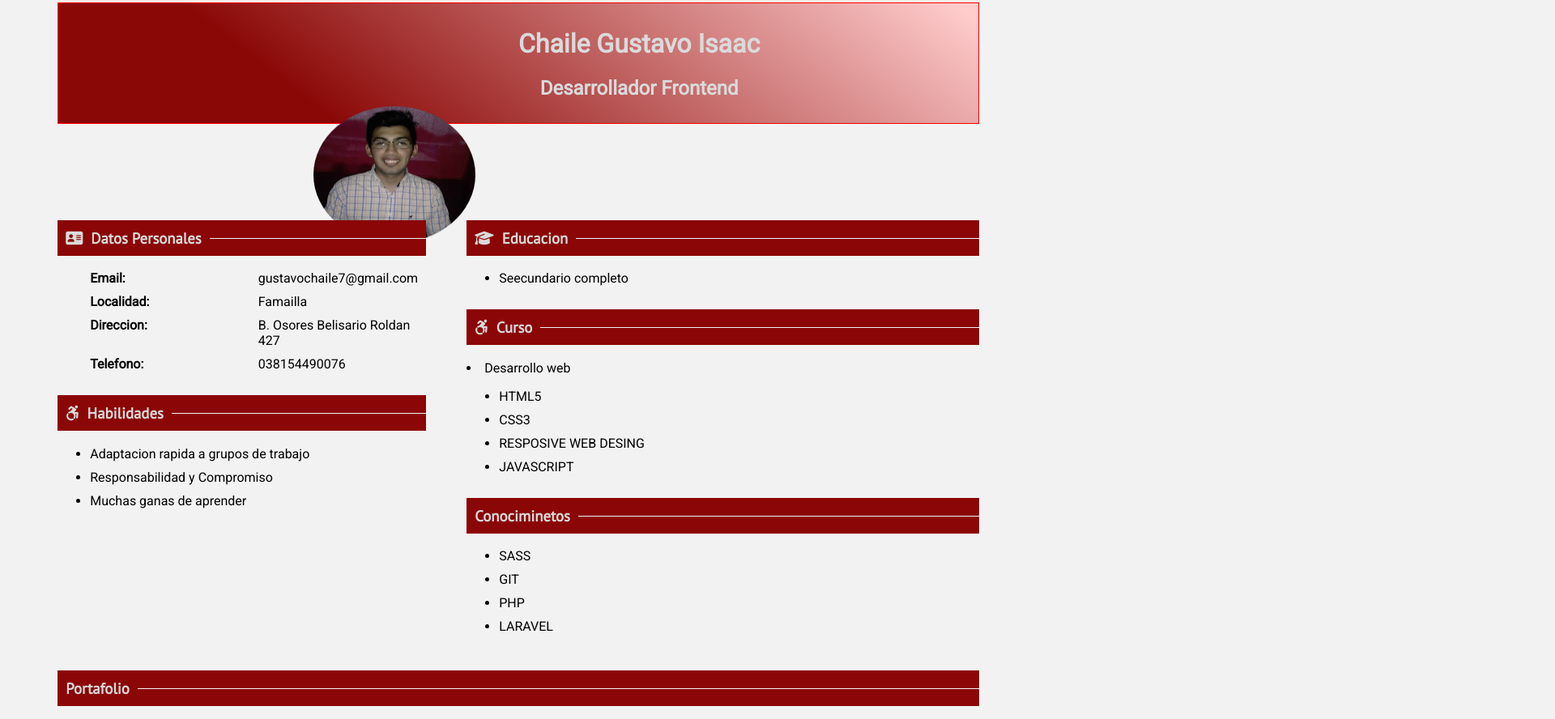
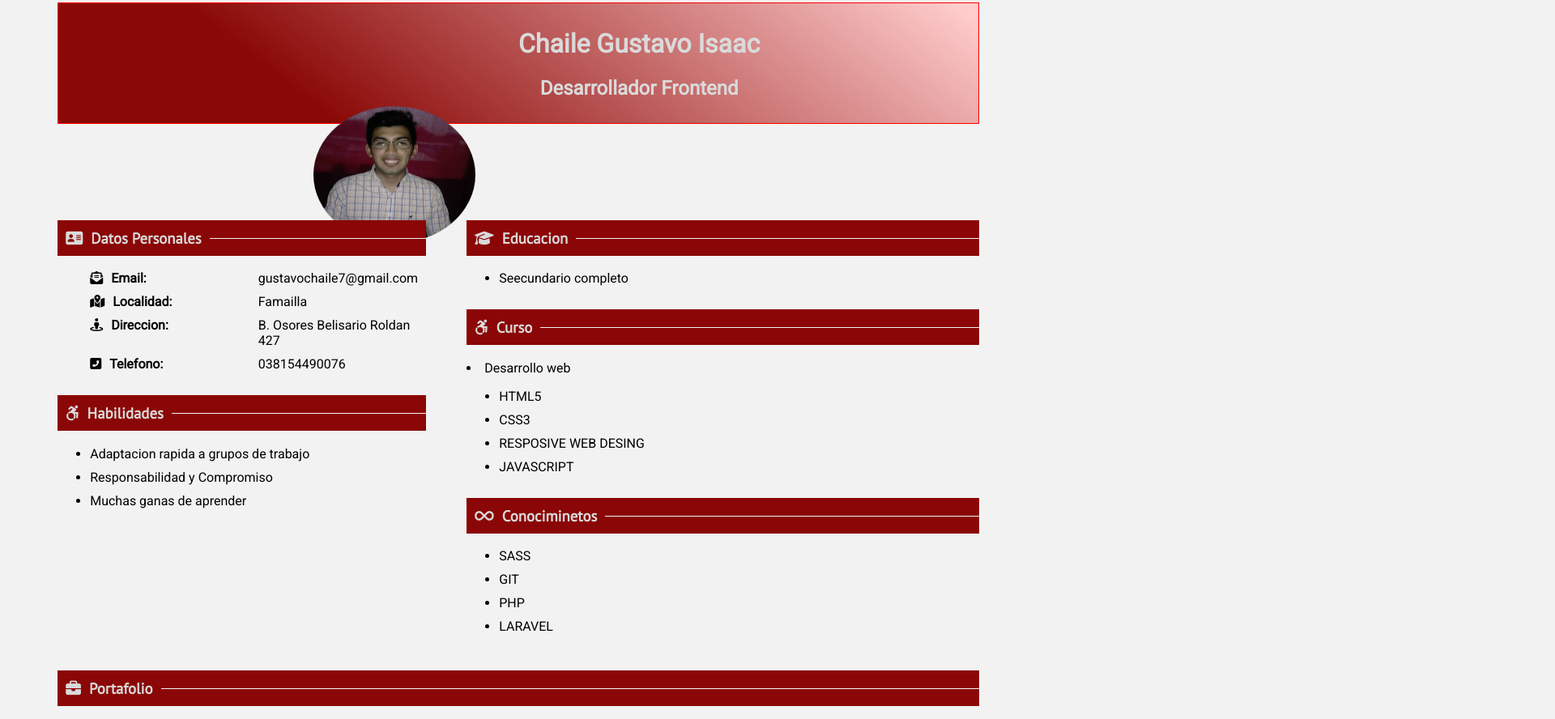
Before and after one commit to gustavoisaacc/cv, a plain HTML site: page index.html in a window 1280 px wide. Shown: the part 5-893 px from the top of the page at 81% size, 1920 px wide, since content can reach past the window. Drawn offline with Linux system fonts and the light colour scheme; a script that the page names is missing.

Commit message:
realizo cambios en el portafolio y se agrego iconos

```diff
--- a/index.html
+++ b/index.html
@@ -28,10 +28,10 @@
               <h3><i class="fas fa-address-card"></i>Datos Personales</h3>
 
               <ul>
-                  <li><strong>Email: </strong><span>gustavochaile7@gmail.com</span></li>
-                  <li><strong>Localidad: </strong><span>Famailla</span></li>
-                  <li><strong>Direccion: </strong><span>B. Osores Belisario Roldan 427</span></li>
-                  <li><strong>Telefono: </strong><span>038154490076</span></li>
+                  <li><strong><i class="fas fa-envelope-open-text"></i>Email: </strong><span>gustavochaile7@gmail.com</span></li>
+                  <li><strong><i class="fas fa-map-marked-alt"></i>Localidad: </strong><span>Famailla</span></li>
+                  <li><strong><i class="fas fa-street-view"></i>Direccion: </strong><span>B. Osores Belisario Roldan 427</span></li>
+                  <li><strong><i class="fas fa-phone-square-alt"></i>Telefono: </strong><span>038154490076</span></li>
               </ul>
 
           </div><!--DATOS-->
@@ -69,7 +69,7 @@
                   </li>
               </ul>
 
-              <h3>Conociminetos</h3>
+              <h3><i class="fas fa-infinity"></i>Conociminetos</h3>
 
               <ul>
                   <li>SASS</li>
@@ -86,7 +86,7 @@
     </main>
 
     <section class="section">
-        <h3>Portafolio</h3>
+        <h3><i class="fas fa-briefcase"></i>Portafolio</h3>
 
         <div class="row">
             <div class="col">
@@ -102,8 +102,8 @@
                 </a>
             </div>
             <div class="col">
-                <a  href="https://curso-2019.github.io/vacation-grupo-2/" target="_blank" class="img">
-                    <img src="images/vacation.png" alt="">
+                <a  href="https://gustavoisaacc.github.io/proyecto-bootstrap/#" target="_blank" class="img">
+                    <img src="images/platzi.png" alt="">
                     <span class="btn btn-primary">Proyecto</span>
                 </a>
             </div>
```
